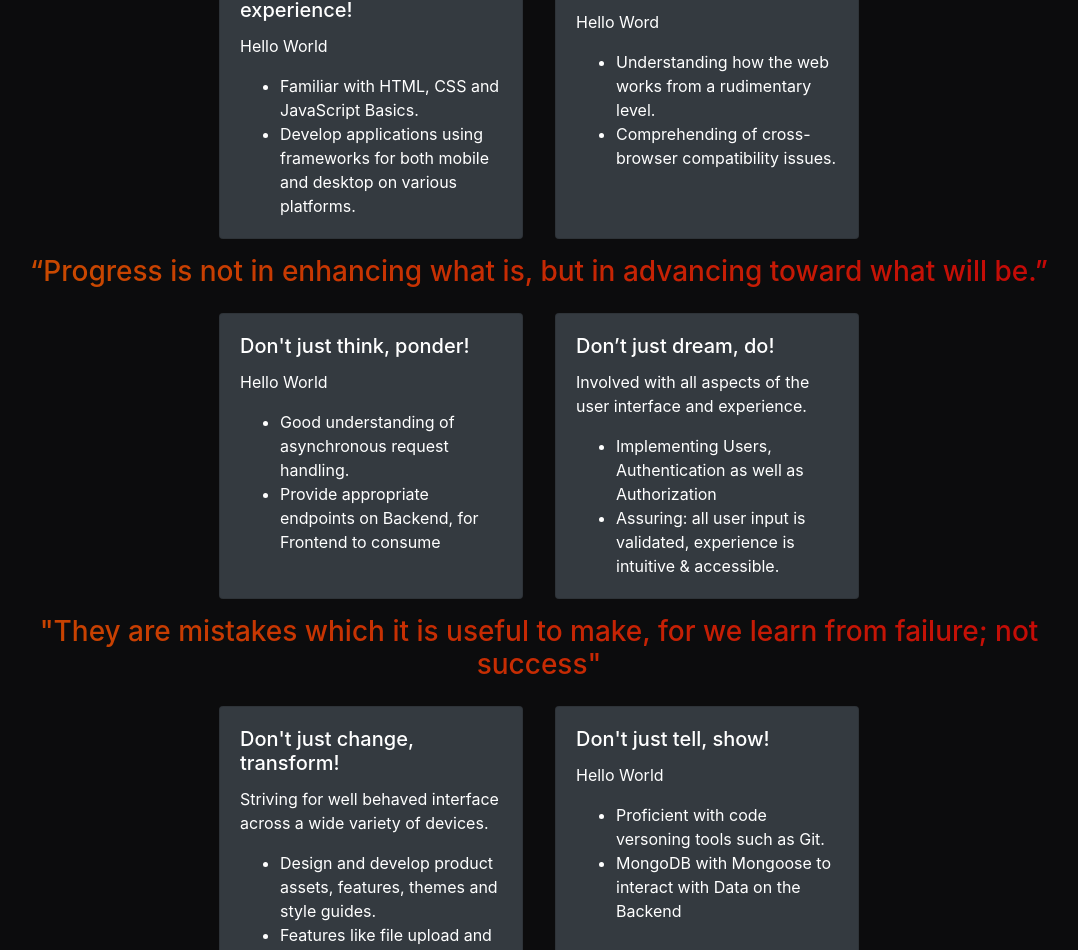
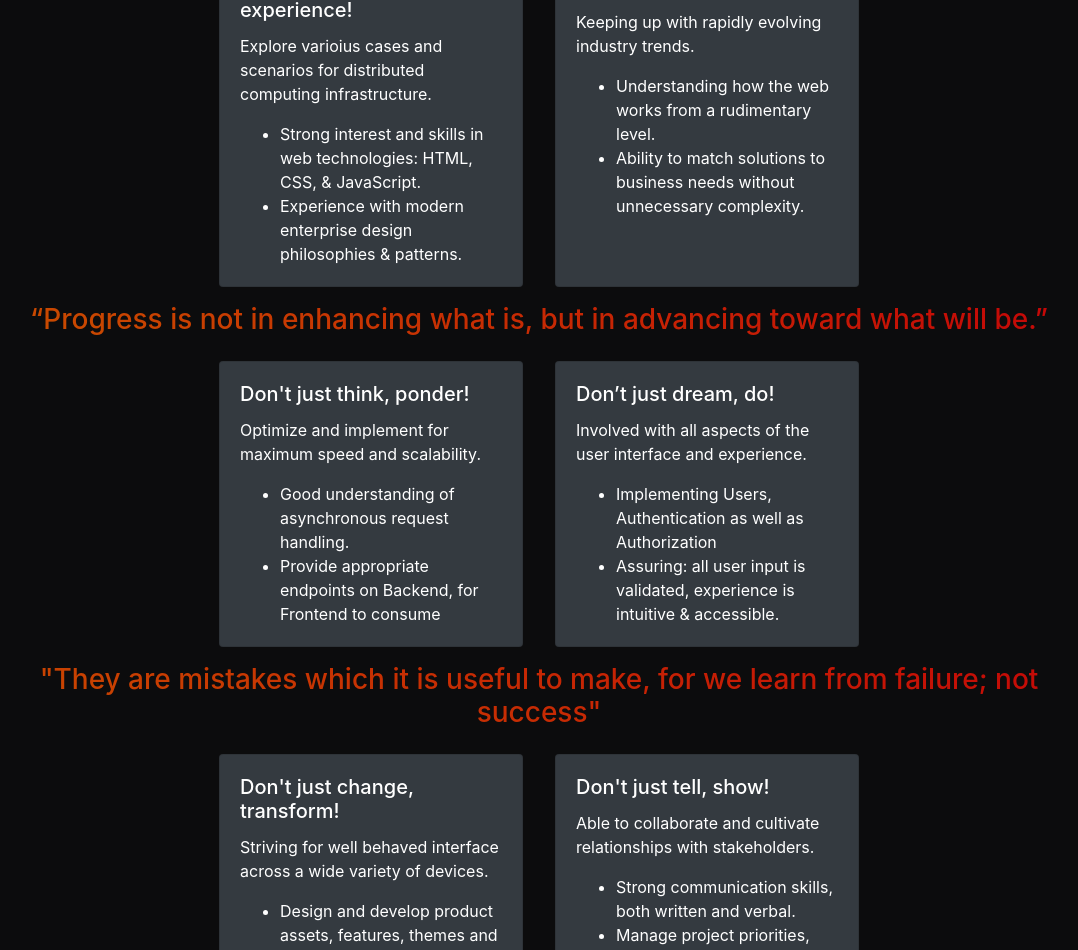
Before and after one commit to TheArchitect71/Cotton-Mouth, an Angular app: page /experience in a window 1280 px wide. Shown: the part 230-1180 px from the top of the page, without its empty margins (101-1179 px from the left). Built offline with nearby package versions, Linux system fonts and the light colour scheme.

Commit message:
Last design changes

```diff
--- a/src/app/experience/experience.component.html
+++ b/src/app/experience/experience.component.html
@@ -12,13 +12,15 @@
         <h5 class="card-title">
           Don't just learn, experience!
         </h5>
-        <p class="card-summary">Hello World</p>
+        <p class="card-summary">
+          Explore varioius cases and scenarios for distributed computing infrastructure.
+        </p>
         <ul class="card-text">
           <li>
-            Familiar with HTML, CSS and JavaScript Basics.
+            Strong interest and skills in web technologies: HTML, CSS, & JavaScript.
           </li>
           <li>
-            Develop applications using frameworks for both mobile and desktop on various platforms.
+            Experience with modern enterprise design philosophies & patterns.
           </li>
         </ul>
       </div>
@@ -28,13 +30,15 @@
         <h5 class="card-title">
           Don't just read, absorb!
         </h5>
-        <p class="card-summary">Hello Word</p>
+        <p class="card-summary">
+          Keeping up with rapidly evolving industry trends.
+        </p>
         <ul class="card-text">
           <li>
             Understanding how the web works from a rudimentary level.
           </li>
           <li>
-            Comprehending of cross-browser compatibility issues.
+            Ability to match solutions to business needs without unnecessary complexity.
           </li>
         </ul>
       </div>
@@ -52,7 +56,9 @@
         <h5 class="card-title">
           Don't just think, ponder!
         </h5>
-        <p class="card-summary">Hello World</p>
+        <p class="card-summary">
+          Optimize and implement for maximum speed and scalability.
+        </p>
         <ul class="card-text">
           <li>
             Good understanding of asynchronous request handling.
@@ -103,7 +109,7 @@
             Design and develop product assets, features, themes and style guides.
           </li>
           <li>
-            Features like file upload and pagination
+            Develop applications using frameworks to avoid cross-browser compatibility issues.
           </li>
         </ul>
       </div>
@@ -114,13 +120,15 @@
           Don't just tell, show!
         </h5>
         <p class="card-summary">
-          Hello World
+          Able to collaborate and cultivate relationships with stakeholders.
         </p>
         <ul class="card-text">
           <li>
-            Proficient with code versoning tools such as Git.
+            Strong communication skills, both written and verbal.
           </li>
-          <li>MongoDB with Mongoose to interact with Data on the Backend</li>
+          <li>
+            Manage project priorities, deadlines and deliverables.
+          </li>
         </ul>
       </div>
     </div>
--- a/src/app/projects/projects.component.html
+++ b/src/app/projects/projects.component.html
@@ -1,47 +1,31 @@
 <main class="d-flex justify-content-center flex-wrap container">
-  <div>
+  <div class="mb-3">
     <h3 class="title-page text-center">
       Speed, Ease of Development, Highly Reactive, Awesome Support for Asynchronous Operations, Greate Scalability and More!
     </h3>
   </div>
   <div class="row mb-2">
     <div class="col-md-6">
-      <div class="row no-gutters border rounded overflow-hidden flex-md-row mb-4 shadow-sm h-md-250 position-relative">
+      <div class="row border no-gutters rounded overflow-hidden flex-md-row mb-4 h-md-250 position-relative">
         <div class="col p-4 d-flex flex-column position-static">
           <strong class="d-inline-block mb-2 text-success">Projects</strong>
           <h3 class="mb-0 text-light">40-Eridani</h3>
           <br>
           <p class="card-text mb-auto text-muted">Scalable and high-speed Web Application with Angular (formerly named
             Angular 2, now just "Angular") and NodeJS + Express + MongoDB.</p>
-          <a href="#" class="stretched-link">View More</a>
-        </div>
-        <div class="col-auto d-none d-lg-block">
-          <svg class="bd-placeholder-img" width="200" height="250" xmlns="http://www.w3.org/2000/svg"
-            preserveAspectRatio="xMidYMid slice" focusable="false" role="img" aria-label="Placeholder: Thumbnail">
-            <title>Placeholder</title>
-            <rect width="100%" height="100%" fill="#55595c"></rect><text x="50%" y="50%" fill="#eceeef"
-              dy=".3em">Thumbnail</text>
-          </svg>
+          <a href="https://github.com/TheArchitect71/40-Eridani" class="stretched-link">View More</a>
         </div>
       </div>
     </div>
     <div class="col-md-6">
-      <div class="row no-gutters border rounded overflow-hidden flex-md-row mb-4 shadow-sm h-md-250 position-relative">
+      <div class="row no-gutters border rounded overflow-hidden flex-md-row mb-4 h-md-250 position-relative">
         <div class="col p-4 d-flex flex-column position-static">
           <strong class="d-inline-block mb-2 text-success">Projects</strong>
           <h3 class="mb-0 text-light">Risa</h3>
           <p class="mb-auto text-muted">Using Node Core Node.js Basics & Basic Core Modules | Parsing Requests &
             Sending
             Responses | Rendering HTML Dynamically (on the Server) | Using Express.js </p>
-          <a href="#" class="stretched-link">View More</a>
-        </div>
-        <div class="col-auto d-none d-lg-block">
-          <svg class="bd-placeholder-img" width="200" height="250" xmlns="http://www.w3.org/2000/svg"
-            preserveAspectRatio="xMidYMid slice" focusable="false" role="img" aria-label="Placeholder: Thumbnail">
-            <title>Placeholder</title>
-            <rect width="100%" height="100%" fill="#55595c"></rect><text x="50%" y="50%" fill="#eceeef"
-              dy=".3em">Thumbnail</text>
-          </svg>
+          <a href="https://github.com/TheArchitect71/Risa" class="stretched-link">View More</a>
         </div>
       </div>
     </div>
--- a/src/app/technology/technology.component.html
+++ b/src/app/technology/technology.component.html
@@ -1,10 +1,10 @@
 <div class="container">
   <div>
-    <h3 class="title-page">The technology and some key components of how the application works are
+    <h3 class="title-page text-center">The technology and some key components of how the application works are
       different, but the philosophy is always the same.</h3>
   </div>
   <div class="d-flex justify-content-center flex-wrap">
-    <div class="card m-2">
+    <div class="card m-2" style="width: 38rem;">
       <img src="/assets/pwa-reliable.png" class="card-img-top" alt="...">
       <div class="card-body">
         <h5 class="card-title">In the Past...</h5>
@@ -18,7 +18,7 @@
           the browser to re-render the page, you can now have instant feedback.</p>
       </div>
     </div>
-    <div class="card m-2">
+    <div class="card m-2" style="width: 38rem;">
       <img src="/assets/pwa-fast.png" class="card-img-top" alt="...">
       <div class="card-body">
         <h5 class="card-title">Security</h5>
@@ -34,7 +34,7 @@
           API instead of building the layouts server-side.</p>
       </div>
     </div>
-    <div class="card m-2">
+    <div class="card m-2" style="width: 38rem;">
       <img src="/assets/pwa-engaging.png" class="card-img-top" alt="...">
       <div class="card-body">
         <h5 class="card-title">Customization</h5>
```
